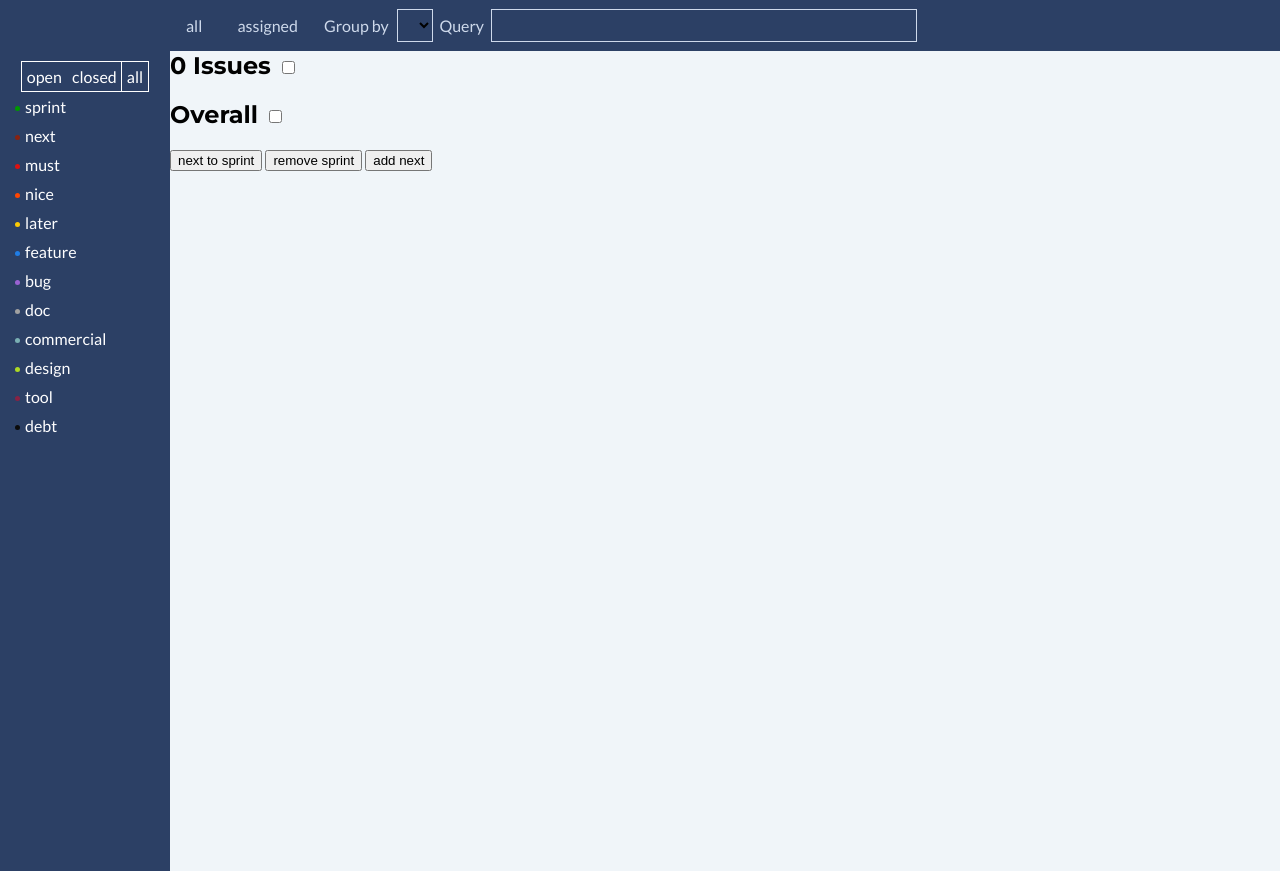
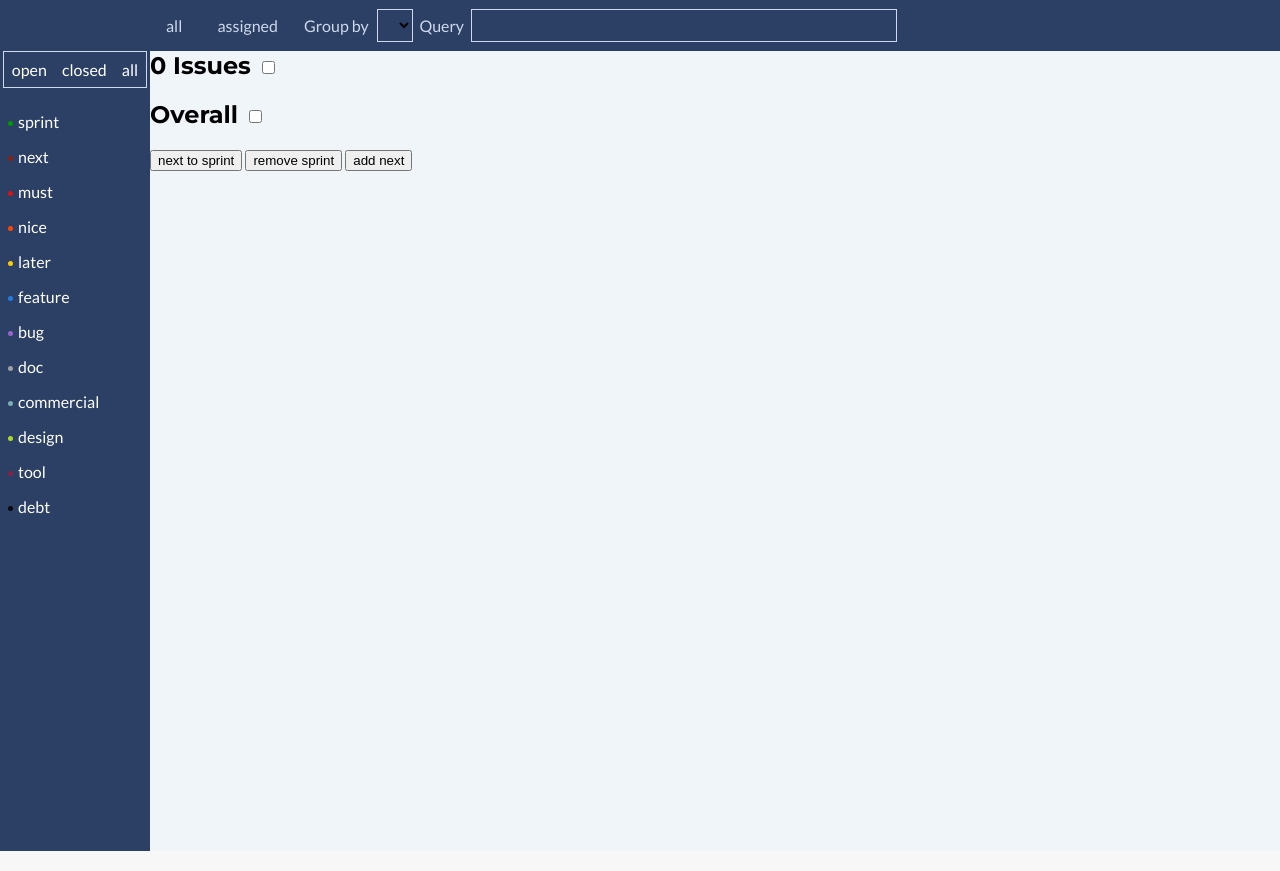
Before and after one commit to Kozea/gibolt, a Flask app: template templates/issues.jinja2 in a window 1280 px wide. Shown: the part 42-913 px from the top of the page. Run offline with Flask 2, Linux system fonts and the light colour scheme; the template is opened without the code that fills it, so the values that code supplies are empty.

Commit message:
Style aside left

```diff
--- a/generators/sass/main.scss
+++ b/generators/sass/main.scss
@@ -88,7 +88,7 @@ html {
       color: #ced9eb;
       flex: 1 100%;
       order: 1;
-      padding-left: 170px;
+      padding-left: 150px;
       display: flex;
       align-items: center;
 
@@ -163,7 +163,6 @@ html {
       color: #ced9eb;
       min-height: 100vh;
       order: 2;
-      padding: 10px;
       width: 150px;
 
       nav {
@@ -174,11 +173,10 @@ html {
 
               & + label {
                 color: #fefeff;
-                display:block;
-                padding: 5px;
+                padding: 0.5em;
 
                 &:hover {
-                  color: black;
+                  background: #365988;
                   cursor: pointer;
                 }
               }
@@ -186,19 +184,13 @@ html {
 
             &:checked {
               & + label {
-                background-color: #365988;
+                background: #365988;
                 color: #fefeff;
-
-                &:hover {
-                  color: yellow;
-                }
               }
             }
 
             &[type=radio]:checked + label {
                &:hover {
-                 color: brown;
-                 cursor: default;
                }
             }
           }
@@ -207,6 +199,49 @@ html {
             border: none;
             margin: 0;
             padding: 0;
+
+            &:not(:first-of-type) {
+              display: flex;
+              flex-direction: column;
+            }
+
+            &:first-of-type { /*- state - */
+              margin-bottom: 1em;
+              text-align: center;
+
+              input {
+                &:checked {
+                  & + label {
+                    background-color: #6fa1fe;
+                  }
+                }
+              }
+
+              label {
+                background: $aside;
+                border-bottom: 1px solid #ced9eb;
+                border-top: 1px solid #ced9eb;
+                color: #fff;
+                display: inline-block;
+                margin: 0 -2px;
+
+                &:hover {
+                  background: darken($aside, 10%);
+                }
+
+                &:before {
+                  content: none;
+                }
+
+                &:first-of-type {
+                  border-left: 1px solid #ced9eb;
+                }
+
+                &:last-of-type {
+                  border-right: 1px solid #ced9eb;
+                }
+              }
+            }
 
             label {
               &:before {
@@ -275,50 +310,9 @@ html {
             legend {
               display: none;
             }
-
-            &:first-of-type { /*- state - */
-              text-align: center;
-
-              input {
-                &:checked {
-                  & + label {
-                    background-color: #6fa1fe;
-
-
-                    &:hover {
-                    }
-                  }
-                }
-              }
-
-              label {
-                background: $aside;
-                border-bottom: 1px solid #fff;
-                border-top: 1px solid #fff;
-                color: #fff;
-                display: inline-block;
-                margin: 0 -2px;
-
-                &:before {
-                  content: none;
-                }
-
-                &:first-of-type {
-                  border-left: 1px solid #fff;
-                  border-right: 1px solid #fff;
-                }
-
-                &:last-of-type {
-                  border-left: 1px solid #fff;
-                  border-right: 1px solid #fff;
-                }
-              }
-            }
           }
         }
       }
-
-
     }
 
     main {
--- a/static/css/main.css
+++ b/static/css/main.css
@@ -75,7 +75,7 @@ html body #filter {
   color: #ced9eb;
   flex: 1 100%;
   order: 1;
-  padding-left: 170px;
+  padding-left: 150px;
   display: flex;
   align-items: center;
 }
@@ -137,7 +137,6 @@ html body aside:not(#filter) {
   color: #ced9eb;
   min-height: 100vh;
   order: 2;
-  padding: 10px;
   width: 150px;
 }
 html body aside:not(#filter) nav form input[type=checkbox], html body aside:not(#filter) nav form input[type=radio] {
@@ -146,28 +145,52 @@ html body aside:not(#filter) nav form input[type=checkbox], html body aside:not(
 }
 html body aside:not(#filter) nav form input[type=checkbox] + label, html body aside:not(#filter) nav form input[type=radio] + label {
   color: #fefeff;
-  display: block;
-  padding: 5px;
+  padding: 0.5em;
 }
 html body aside:not(#filter) nav form input[type=checkbox] + label:hover, html body aside:not(#filter) nav form input[type=radio] + label:hover {
-  color: black;
+  background: #365988;
   cursor: pointer;
 }
 html body aside:not(#filter) nav form input:checked + label {
-  background-color: #365988;
+  background: #365988;
   color: #fefeff;
-}
-html body aside:not(#filter) nav form input:checked + label:hover {
-  color: yellow;
-}
-html body aside:not(#filter) nav form input[type=radio]:checked + label:hover {
-  color: brown;
-  cursor: default;
 }
 html body aside:not(#filter) nav form fieldset {
   border: none;
   margin: 0;
   padding: 0;
+}
+html body aside:not(#filter) nav form fieldset:not(:first-of-type) {
+  display: flex;
+  flex-direction: column;
+}
+html body aside:not(#filter) nav form fieldset:first-of-type {
+  /*- state - */
+  margin-bottom: 1em;
+  text-align: center;
+}
+html body aside:not(#filter) nav form fieldset:first-of-type input:checked + label {
+  background-color: #6fa1fe;
+}
+html body aside:not(#filter) nav form fieldset:first-of-type label {
+  background: #2c4065;
+  border-bottom: 1px solid #ced9eb;
+  border-top: 1px solid #ced9eb;
+  color: #fff;
+  display: inline-block;
+  margin: 0 -2px;
+}
+html body aside:not(#filter) nav form fieldset:first-of-type label:hover {
+  background: #1d2941;
+}
+html body aside:not(#filter) nav form fieldset:first-of-type label:before {
+  content: none;
+}
+html body aside:not(#filter) nav form fieldset:first-of-type label:first-of-type {
+  border-left: 1px solid #ced9eb;
+}
+html body aside:not(#filter) nav form fieldset:first-of-type label:last-of-type {
+  border-right: 1px solid #ced9eb;
 }
 html body aside:not(#filter) nav form fieldset label:before {
   border-radius: 100%;
@@ -220,32 +243,6 @@ html body aside:not(#filter) nav form fieldset label[for="labels_debt"]:before {
 html body aside:not(#filter) nav form fieldset legend {
   display: none;
 }
-html body aside:not(#filter) nav form fieldset:first-of-type {
-  /*- state - */
-  text-align: center;
-}
-html body aside:not(#filter) nav form fieldset:first-of-type input:checked + label {
-  background-color: #6fa1fe;
-}
-html body aside:not(#filter) nav form fieldset:first-of-type label {
-  background: #2c4065;
-  border-bottom: 1px solid #fff;
-  border-top: 1px solid #fff;
-  color: #fff;
-  display: inline-block;
-  margin: 0 -2px;
-}
-html body aside:not(#filter) nav form fieldset:first-of-type label:before {
-  content: none;
-}
-html body aside:not(#filter) nav form fieldset:first-of-type label:first-of-type {
-  border-left: 1px solid #fff;
-  border-right: 1px solid #fff;
-}
-html body aside:not(#filter) nav form fieldset:first-of-type label:last-of-type {
-  border-left: 1px solid #fff;
-  border-right: 1px solid #fff;
-}
 html body main {
   order: 3;
   flex: 3 0px;
```
Also changed, not shown: 1 other file.
